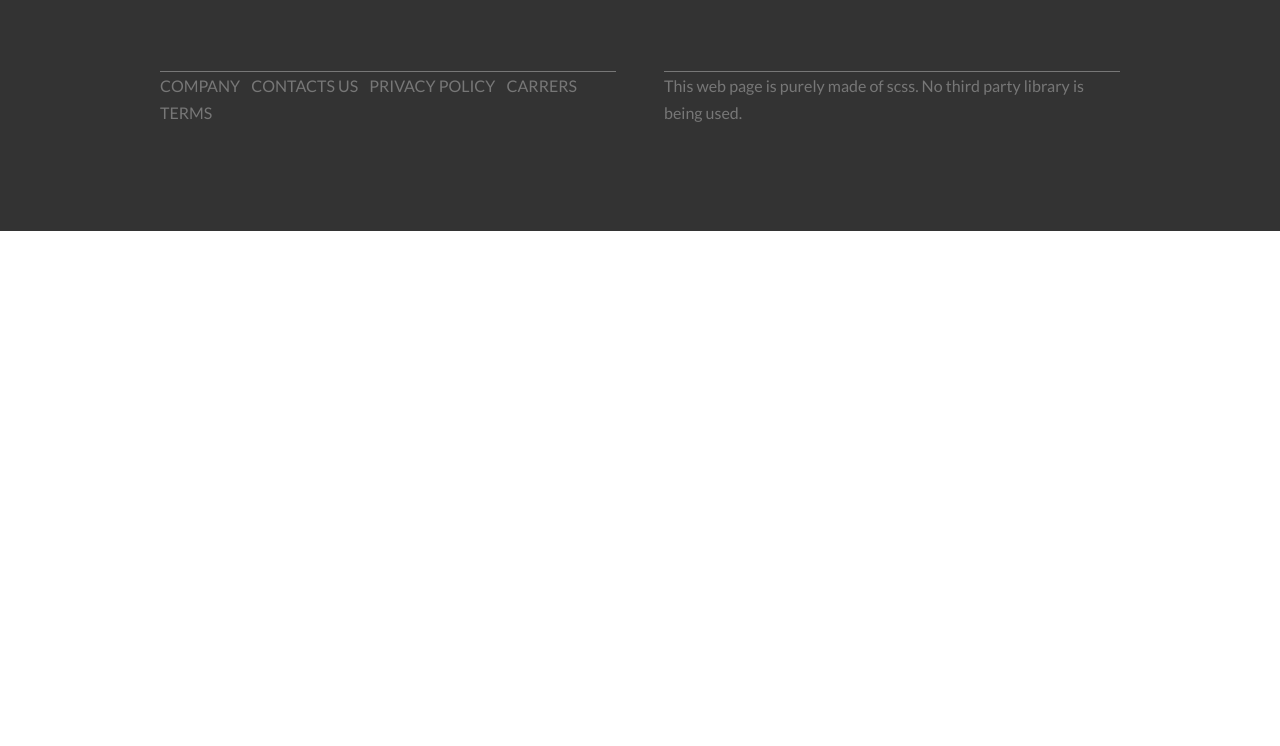
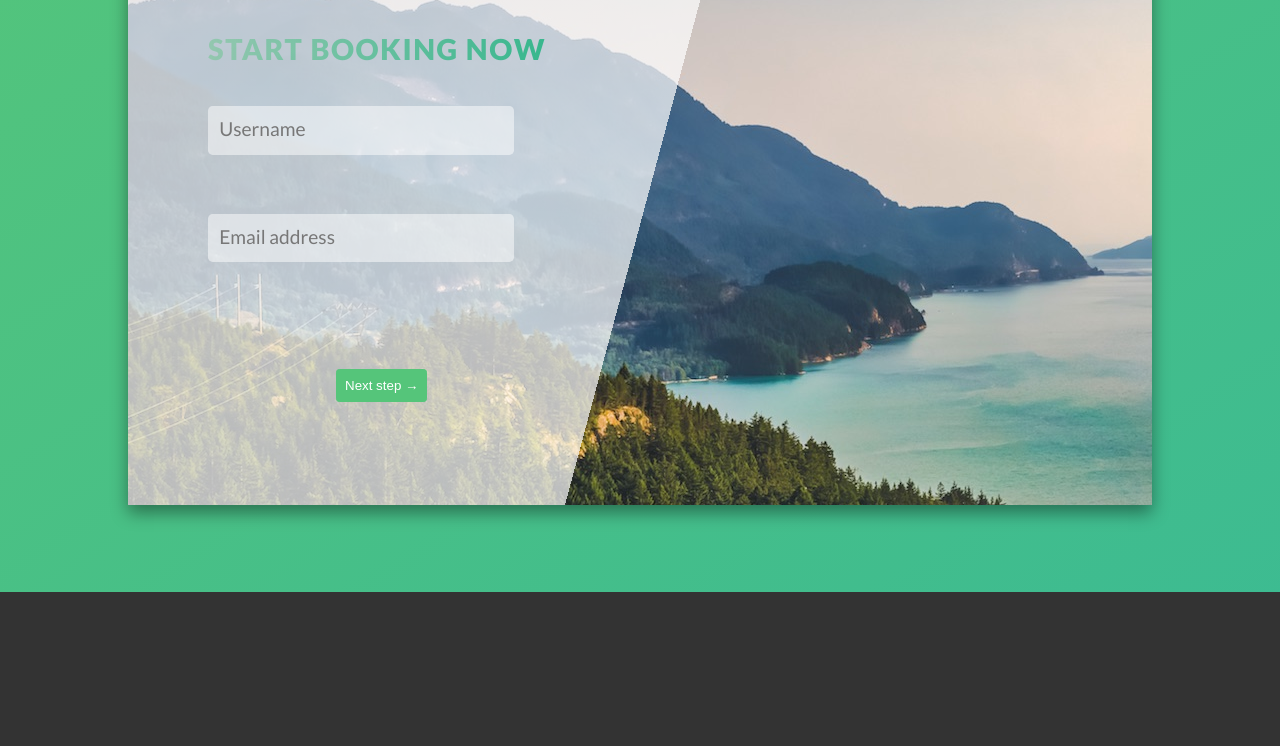
Before and after one commit to akashsinha13/Natours, a website: page index.html in a window 1280 px wide. Shown: the part 3466-4212 px from the top of the page. Before the commit the page ends 3697 px from the top, so only its background shows below. Drawn offline with Linux system fonts and the light colour scheme.

Commit message:
Added form section

```diff
--- a/index.html
+++ b/index.html
@@ -102,7 +102,7 @@
                     <source src="./img/video.mp4" type="video/mp4">
                     <source src="./img/video.webm" type="video.webm">
                     Video is not supported by your browser
-                 </video>
+                </video>
             </div>
             <div class="u-align-center">
                 <h2 class="section-title">We make people genuinely happy</h2>
@@ -144,6 +144,29 @@
                 <a href="#" class="btn-link">See more stories &rarr;</a>
             </div>
         </section>
+
+        <section class="section-book">
+            <div class="book">
+                <div class="book-form">
+                    <h2 class="section-title">Start Booking Now</h2>
+                    <form action="#" class="form">
+                        <div class="form-group">
+                            <input type="text" class="form-input" id="name" placeholder="Username" required>
+                            <label for="name" class="form-label">Username</label>
+                        </div>
+
+                        <div class="form-group">
+                            <input type="email" class="form-input" id="email" placeholder="Email address" required>
+                            <label for="email" class="form-label">Email address</label>
+                        </div>
+
+                        <div class="form-group u-margin-top">
+                            <button class="btn-form">Next step &rarr;</button>
+                        </div>
+                    </form>
+                </div>
+            </div>
+        </section>
     </main>
 
     <footer class="footer">
--- a/sass/abstracts/_variables.scss
+++ b/sass/abstracts/_variables.scss
@@ -9,6 +9,8 @@ $color-grey: #777;
 $color-grey-light: #f7f7f7;
 $color-grey-dark: #333;
 
+$color-orange: #ff7730;
+
 $margin: 2rem;
 $margin-small: .5rem;
 $margin-large: 5rem;
--- a/sass/components/_button.scss
+++ b/sass/components/_button.scss
@@ -60,3 +60,18 @@
         padding: 0 0.2rem;
     }
 }
+
+.btn-form {
+    display: inline-block;
+    padding: 0.5rem;
+    margin-left: 8rem;
+    color: $color-white;
+    background-color: $color-primary;
+    border: 1px solid $color-primary;
+    border-radius: 0.2rem;
+    transition: all .2s;
+
+    &:hover {
+        transform: scale(1.1);
+    }
+}
--- /dev/null
+++ b/sass/components/_form.scss
@@ -0,0 +1,49 @@
+.form {
+    &-group {
+        margin-bottom: $margin;
+    }
+
+    &-label {
+        display: block;
+        font-weight: 600;
+        font-family: inherit;
+        color: inherit;
+        margin-left: 0.8rem;
+    }
+
+    &-input {
+        width: 55%;
+        display: block;
+        color: inherit;
+        font-family: inherit; // required as form has different font style
+        font-size: 1.2rem;
+        border: none;
+        background-color: rgba($color-white, 0.5);
+        padding: 0.7rem;
+        border-bottom: 3px solid transparent;
+        border-radius: 0.3rem;
+        transition: all .3s;
+
+        &::-webkit-input-placeholder {
+            color: $color-grey;
+        }
+
+        &:focus {
+            outline: none;
+            box-shadow: 0 0.5rem 1rem rgba($color-black, 0.2);
+            border-bottom: 3px solid $color-primary;
+        }
+
+        &:focus:invalid {
+            border-bottom: 3px solid $color-orange;
+        }
+    }
+
+    // + for adjacent sibling
+    // ~ for siblings
+    &-input:placeholder-shown + &-label {
+        opacity: 0;
+        visibility: hidden;
+        transform: translateY(-2.2rem);
+    }
+}
--- a/sass/main.scss
+++ b/sass/main.scss
@@ -1,4 +1,3 @@
-@import "abstracts/functions";
 @import "abstracts/mixins";
 @import "abstracts/variables";
 
@@ -11,6 +10,7 @@
 @import "components/composition";
 @import "components/button";
 @import "components/feature-box";
+@import "components/form";
 @import "components/story";
 
 @import "layout/footer";
--- a/sass/pages/_home.scss
+++ b/sass/pages/_home.scss
@@ -13,7 +13,30 @@
 }
 
 .section-stories {
-    padding: 22rem 0 45rem 0;
+    padding: 27rem 0 45rem 0;
     margin-top: -16%;
     position: relative;
 }
+
+.section-book {
+    padding: 20rem 0 30rem 0;
+    background-image: linear-gradient(to right bottom, rgba($color-primary, 1.4), rgba($color-primary-dark, 0.9)),
+}
+
+.book {
+    // we can give color with percentage to tell which color should be displayed till what point
+    background-image: linear-gradient(105deg, rgba($color-white, 0.7) 0%,
+                                              rgba($color-white, 0.7) 50%,
+                                              transparent 50%),
+                                              url(../img/nat-10.jpg);
+    width: 80%;
+    margin: 0 auto;
+    height: 70vh;
+    margin-top: -13%;
+    box-shadow: 0 0.5rem 1rem rgba($color-black, 0.4);
+
+    &-form {
+        width: 70%;
+        padding: 5rem;
+    }
+}
```
Also changed, not shown: css/style.css, sass/abstracts/_functions.scss (deleted).
